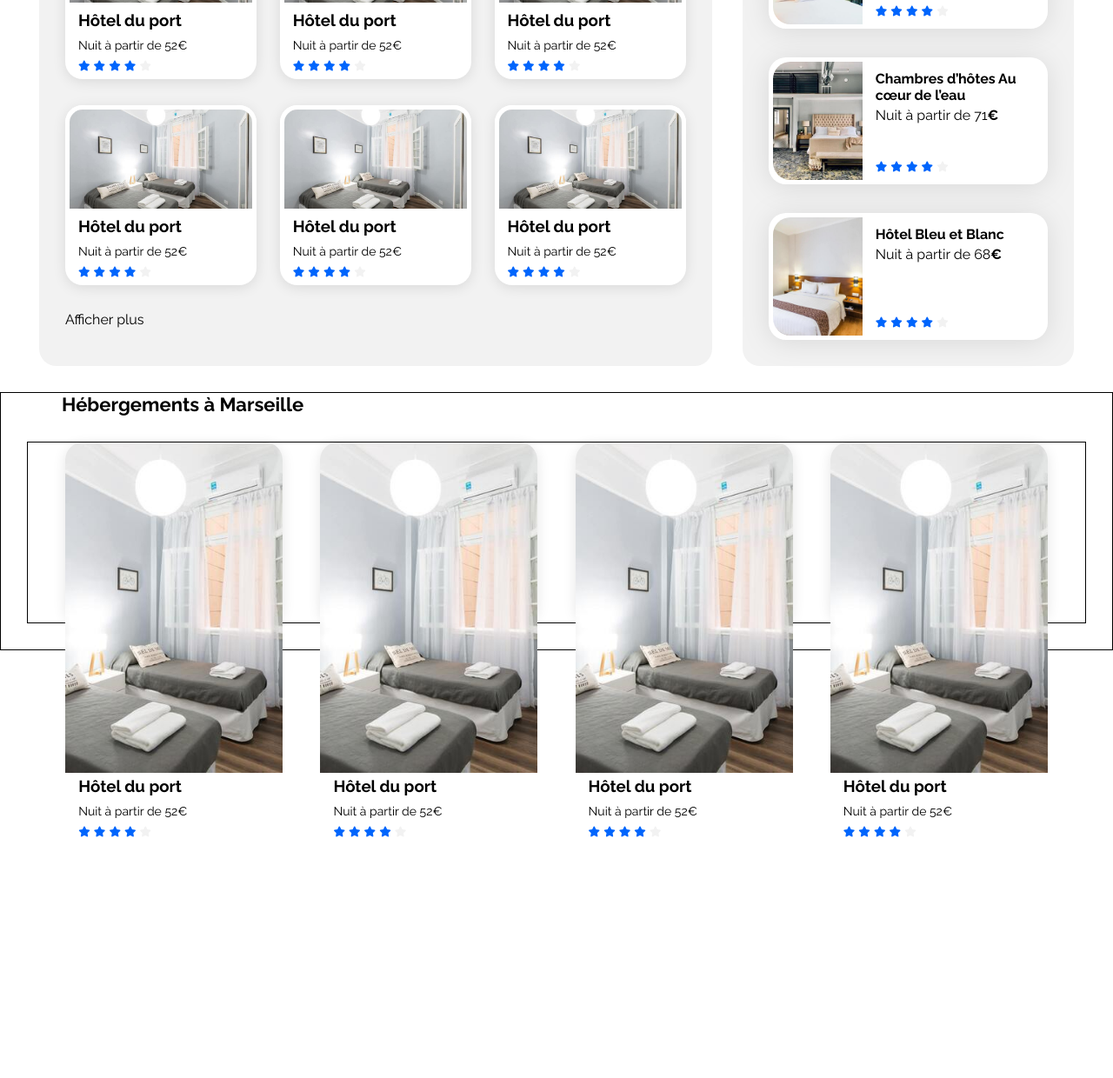
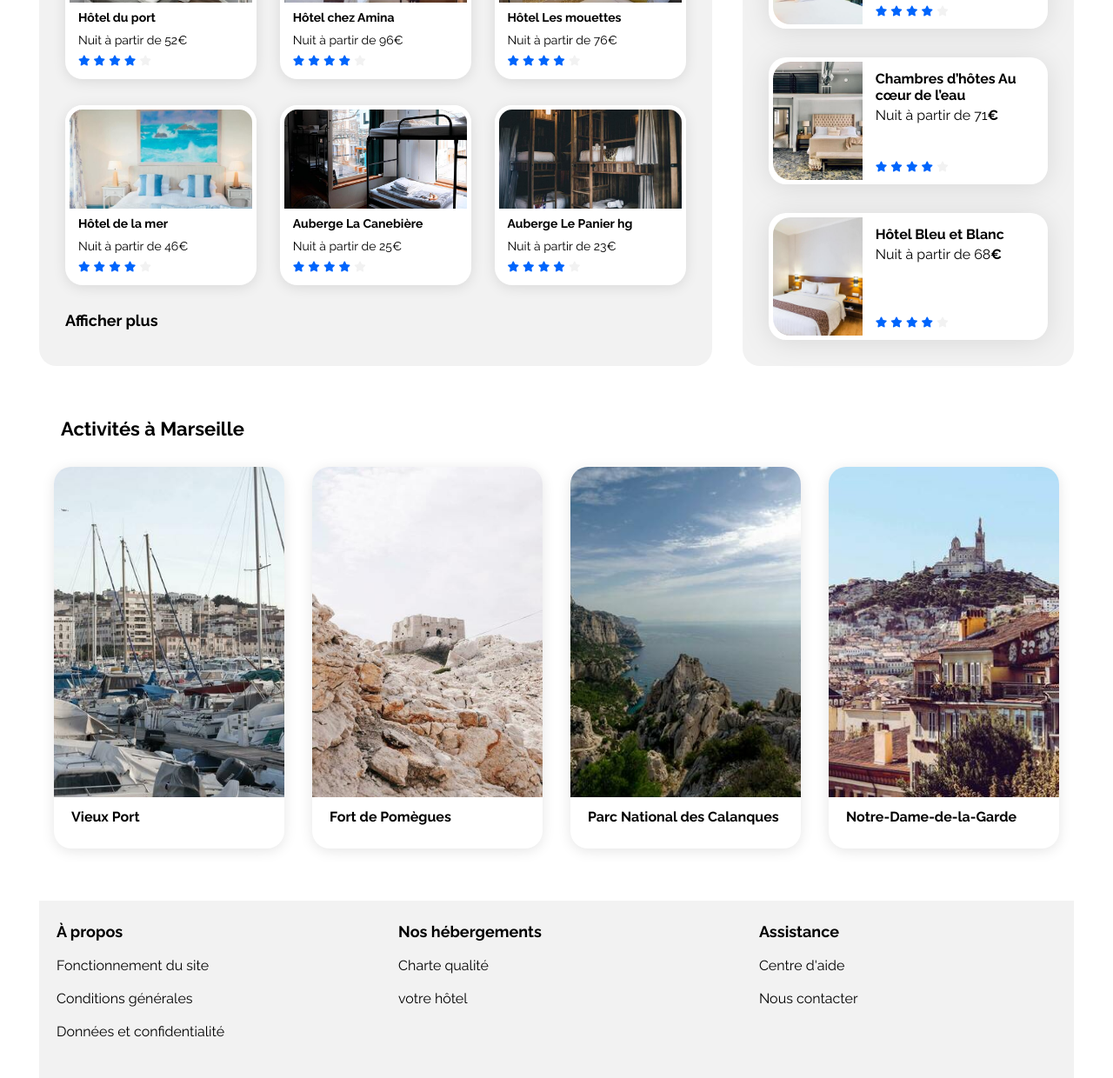
Before and after one commit to reverse55/BOOKI, a plain HTML site: page index.html in a window 1280 px wide. Shown: the part 631-1871 px from the top of the page at 87% size. Before the commit the page ends 1597 px from the top, so only its background shows below. Drawn offline with Linux system fonts and the light colour scheme.

Commit message:
PART 1 over

```diff
--- a/css/style.css
+++ b/css/style.css
@@ -208,12 +208,12 @@ input[type="submit"] {
     padding: 2px 0px;
 }
 
+
 .FrameGlobal {
     margin: 30px 0px;
     gap: 20px;
     display: flex;
     justify-content: space-between
-
 }
 
 .carte {
@@ -238,13 +238,6 @@ input[type="submit"] {
     padding: 0px 15px;
 }
 
-.h3 {
-    font-family: Raleway;
-    font-size: 16px;
-    font-weight: 700;
-    line-height: 18.78px;
-}
-
 .Frame16 p {
     font-family: Raleway;
     font-size: 14px;
@@ -253,10 +246,18 @@ input[type="submit"] {
     padding: 10px 0px;
 }
 
+h6{font-weight: 700; font-size: 14px;}
+
 .stars {
     margin-top: -4px;
 }
 
+.black {
+    font-family: Raleway;
+    font-size: 18px;
+    font-weight: 700;
+    line-height: 21.13px;
+}
 
 
 
@@ -386,45 +387,87 @@ a {
 
 
 .conteneur {
-    margin: 30px 0px;
+    margin: 60px 0px;
     max-width: 1440px;
     padding: 0 30px;
     box-sizing: border-box;
-    border: 1px solid black;
 }
 
 .title {
     margin: 0 40px;
-    font-size: 22px
+    font-size: 22px;
+    font-family: Raleway;
+    font-weight: 700;
+    line-height: 25.83px;
+
+
 }
 
 .FrameGlobal1 {
     margin: 30px 0px;
     display: flex;
     justify-content: space-evenly;
-    border: 1px solid black;
 
 }
 
 .carte1 {
     background-color: white;
-    width: 250px;
+    width: 265px;
     box-shadow: 0px 3px 15px 0px rgba(0, 0, 0, 0.1);
     border-radius: 20px 20px 20px 20px;
-    height: 207px;
+    height: 439px;
 
 }
 
 .carte1 img {
-    width: 250px;
+    width: 265px;
     height: 380px;
     border-radius: 20px 20px 0px 0px;
     box-sizing: border-box;
     object-fit: cover;
+    box-sizing: border-box;
+
+}
+
+.Frame17 {}
+
+h5 {
+    font-size: 16px;
+    font-weight: 700;
+    line-height: 18.78px;
+    margin: 10px 20px
 }
 
 
 
+
+
+
+
+
+
+
+
+
+
+footer {
+
+    background-color: var(--main-bg-color);
+    margin: 0px 45px;
+}
+
+.containerF {
+    margin: 0px 20px;
+    padding: 25px 0px;
+    display: flex;
+}
+
+.propos .first{font-weight: 700; font-size: 18px;}
+
+.Nosh{margin: 0px 200px}
+.Nosh .first{font-weight: 700;font-size: 18px;}
+.assistance{margin: 0px 50px}
+.assistance .first{font-weight: 700;font-size: 18px;}
 
 
 
--- a/index.html
+++ b/index.html
@@ -88,7 +88,7 @@
                             <article class="carte">
                                 <img src="images/hebergements/fred-kleber.jpg" alt="two bed in the room">
                                 <div class="Frame16">
-                                    <h3>Hôtel du port</h3>
+                                    <h6>Hôtel du port</h6>
                                     <p>Nuit à partir de 52€</p>
                                     <div class="stars">
                                         <i class="fa-xs fa-solid fa-star" aria-hidden="true"></i>
@@ -103,10 +103,10 @@
 
                         <a href="#">
                             <article class="carte">
-                                <img src="images/hebergements/fred-kleber.jpg" alt="two bed in the room">
+                                <img src="images/hebergements/febrian-zakaria.jpg" alt="chambre un lit">
                                 <div class="Frame16">
-                                    <h3>Hôtel du port</h3>
-                                    <p>Nuit à partir de 52€</p>
+                                    <h6>Hôtel chez Amina</h6>
+                                    <p>Nuit à partir de 96€</p>
                                     <div class="stars">
                                         <i class="fa-xs fa-solid fa-star" aria-hidden="true"></i>
                                         <i class="fa-xs fa-solid fa-star" aria-hidden="true"></i>
@@ -120,10 +120,10 @@
 
                         <a href="#">
                             <article class="carte">
-                                <img src="images/hebergements/fred-kleber.jpg" alt="two bed in the room">
+                                <img src="images/hebergements/reisetopia.jpg" alt="chambre une place">
                                 <div class="Frame16">
-                                    <h3>Hôtel du port</h3>
-                                    <p>Nuit à partir de 52€</p>
+                                    <h6>Hôtel Les mouettes</h6>
+                                    <p>Nuit à partir de 76€</p>
                                     <div class="stars">
                                         <i class="fa-xs fa-solid fa-star" aria-hidden="true"></i>
                                         <i class="fa-xs fa-solid fa-star" aria-hidden="true"></i>
@@ -139,10 +139,10 @@
                     <div class="FrameGlobal">
                         <a href="#">
                             <article class="carte">
-                                <img src="images/hebergements/fred-kleber.jpg" alt="two bed in the room">
+                                <img src="images/hebergements/annie-spratt.jpg" alt="lit deux places">
                                 <div class="Frame16">
-                                    <h3>Hôtel du port</h3>
-                                    <p>Nuit à partir de 52€</p>
+                                    <h6>Hôtel de la mer</h6>
+                                    <p>Nuit à partir de 46€</p>
                                     <div class="stars">
                                         <i class="fa-xs fa-solid fa-star" aria-hidden="true"></i>
                                         <i class="fa-xs fa-solid fa-star" aria-hidden="true"></i>
@@ -156,10 +156,10 @@
 
                         <a href="#">
                             <article class="carte">
-                                <img src="images/hebergements/fred-kleber.jpg" alt="two bed in the room">
+                                <img src="images/hebergements/marcus-loke.jpg" alt="double lit">
                                 <div class="Frame16">
-                                    <h3>Hôtel du port</h3>
-                                    <p>Nuit à partir de 52€</p>
+                                    <h6>Auberge La Canebière</h6>
+                                    <p>Nuit à partir de 25€</p>
                                     <div class="stars">
                                         <i class="fa-xs fa-solid fa-star" aria-hidden="true"></i>
                                         <i class="fa-xs fa-solid fa-star" aria-hidden="true"></i>
@@ -173,10 +173,10 @@
 
                         <a href="#">
                             <article class="carte">
-                                <img src="images/hebergements/fred-kleber.jpg" alt="two bed in the room">
+                                <img src="images/hebergements/nicate-lee.jpg" alt="multi-lit">
                                 <div class="Frame16">
-                                    <h3>Hôtel du port</h3>
-                                    <p>Nuit à partir de 52€</p>
+                                    <h6>Auberge Le Panier hg  </h6>
+                                    <p>Nuit à partir de 23€</p>
                                     <div class="stars">
                                         <i class="fa-xs fa-solid fa-star" aria-hidden="true"></i>
                                         <i class="fa-xs fa-solid fa-star" aria-hidden="true"></i>
@@ -272,7 +272,7 @@
                                     alt="Image de la chambre d'hôtel montrant un lit">
                                 <div class="card-content">
                                     <div class="card-txt">
-                                        <h3 class="card-title">Hôtel Le soleil du matin</h3>
+                                        <h4>Hôtel Le soleil du matin</h4>
                                         <p class="card-subtitle">Nuit à partir de 128<span class="euro">€</span></p>
                                     </div>
                                     <div class="card-rating">
@@ -292,7 +292,7 @@
                                     alt="Image de la chambre d'hôtel montrant un lit">
                                 <div class="card-content">
                                     <div class="card-txt">
-                                        <h3 class="card-title">Chambres d’hôtes Au cœur de l’eau</h3>
+                                        <h4 class="card-title">Chambres d’hôtes Au cœur de l’eau</h4>
                                         <p class="card-subtitle">Nuit à partir de 71<span class="euro">€</span></p>
                                     </div>
                                     <div class="card-rating">
@@ -312,7 +312,7 @@
                                     alt="Image de la chambre d'hôtel montrant un lit">
                                 <div class="card-content">
                                     <div class="card-txt">
-                                        <h3 class="card-title">Hôtel Bleu et Blanc</h3>
+                                        <h4 class="card-title">Hôtel Bleu et Blanc</h4>
                                         <p class="card-subtitle">Nuit à partir de 68<span class="euro">€</span></p>
                                     </div>
                                     <div class="card-rating">
@@ -343,70 +343,43 @@
 
     <div class="conteneur">
         <main>
-            <h2 class="title">Hébergements à Marseille</h2>
+            <h2 class="title">Activités à Marseille</h2>
             <div class="FrameGlobal1">
                 <a href="#">
                     <article class="carte1">
-                        <img src="images/hebergements/fred-kleber.jpg" alt="two bed in the room">
-                        <div class="Frame16">
-                            <h3>Hôtel du port</h3>
-                            <p>Nuit à partir de 52€</p>
-                            <div class="stars">
-                                <i class="fa-xs fa-solid fa-star" aria-hidden="true"></i>
-                                <i class="fa-xs fa-solid fa-star" aria-hidden="true"></i>
-                                <i class="fa-xs fa-solid fa-star" aria-hidden="true"></i>
-                                <i class="fa-xs fa-solid fa-star" aria-hidden="true"></i>
-                                <i class="fa-xs fa-solid fa-star neutral-star" aria-hidden="true"></i>
-                            </div>
+                        <img src="images/activites/reno-laithienne.jpg" alt="vieux port">
+                        <div class="Frame17">
+                            <h5>Vieux Port</h5>
+
+
                         </div>
                     </article>
                 </a>
 
                 <a href="#">
                     <article class="carte1">
-                        <img src="images/hebergements/fred-kleber.jpg" alt="two bed in the room">
-                        <div class="Frame16">
-                            <h3>Hôtel du port</h3>
-                            <p>Nuit à partir de 52€</p>
-                            <div class="stars">
-                                <i class="fa-xs fa-solid fa-star" aria-hidden="true"></i>
-                                <i class="fa-xs fa-solid fa-star" aria-hidden="true"></i>
-                                <i class="fa-xs fa-solid fa-star" aria-hidden="true"></i>
-                                <i class="fa-xs fa-solid fa-star" aria-hidden="true"></i>
-                                <i class="fa-xs fa-solid fa-star neutral-star" aria-hidden="true"></i>
-                            </div>
+                        <img src="images/activites/paul-hermann.jpg" alt="Fort Pomègues">
+                        <div class="Frame17">
+                            <h5>Fort de Pomègues</h5>
+
                         </div>
                     </article>
                 </a>
                 <a href="#">
                     <article class="carte1">
-                        <img src="images/hebergements/fred-kleber.jpg" alt="two bed in the room">
-                        <div class="Frame16">
-                            <h3>Hôtel du port</h3>
-                            <p>Nuit à partir de 52€</p>
-                            <div class="stars">
-                                <i class="fa-xs fa-solid fa-star" aria-hidden="true"></i>
-                                <i class="fa-xs fa-solid fa-star" aria-hidden="true"></i>
-                                <i class="fa-xs fa-solid fa-star" aria-hidden="true"></i>
-                                <i class="fa-xs fa-solid fa-star" aria-hidden="true"></i>
-                                <i class="fa-xs fa-solid fa-star neutral-star" aria-hidden="true"></i>
-                            </div>
+                        <img src="images/activites/kilyan-sockalingum.jpg" alt="parc National">
+                        <div class="Frame17">
+                            <h5>Parc National des Calanques</h5>
+
                         </div>
                     </article>
                 </a>
                 <a href="#">
                     <article class="carte1">
-                        <img src="images/hebergements/fred-kleber.jpg" alt="two bed in the room">
-                        <div class="Frame16">
-                            <h3>Hôtel du port</h3>
-                            <p>Nuit à partir de 52€</p>
-                            <div class="stars">
-                                <i class="fa-xs fa-solid fa-star" aria-hidden="true"></i>
-                                <i class="fa-xs fa-solid fa-star" aria-hidden="true"></i>
-                                <i class="fa-xs fa-solid fa-star" aria-hidden="true"></i>
-                                <i class="fa-xs fa-solid fa-star" aria-hidden="true"></i>
-                                <i class="fa-xs fa-solid fa-star neutral-star" aria-hidden="true"></i>
-                            </div>
+                        <img src="images/activites/florian-wehde.jpg" alt="Notre-Dame-de-la-Garde">
+                        <div class="Frame17">
+                            <h5>Notre-Dame-de-la-Garde</h5>
+
                         </div>
                     </article>
                 </a>
@@ -438,6 +411,81 @@
 
 
 
+
+
+
+
+
+
+
+    <footer>
+        <div class="containerF">
+            <div class="propos">
+                <p class="first">À propos</p> <br>
+                <p>Fonctionnement du site</p> <br>
+                <p>Conditions générales</p> <br>
+                <p>Données et confidentialité</p> <br>
+            </div>
+            <div class="Nosh">
+                <p class="first">Nos hébergements</p><br>
+                <p>Charte qualité</p><br>
+                <p>votre hôtel</p><br>
+            </div>
+            <div class="assistance">
+                <p class="first">Assistance</p><br>
+                <p>Centre d'aide</p><br>
+                <p>Nous contacter</p><br>
+            </div>
+        </div>
+    </footer>
+
+
+
+
+
+
+
+
+
+
+
+
+
+
+
+
+
+
+
+
+
+
+    </footer>
+
+
+
+
+
+
+
+
+
+
+
+
+
+
+
+
+
+
+
+
+
+
+
+
+
 </body>
 
 </html>
```
